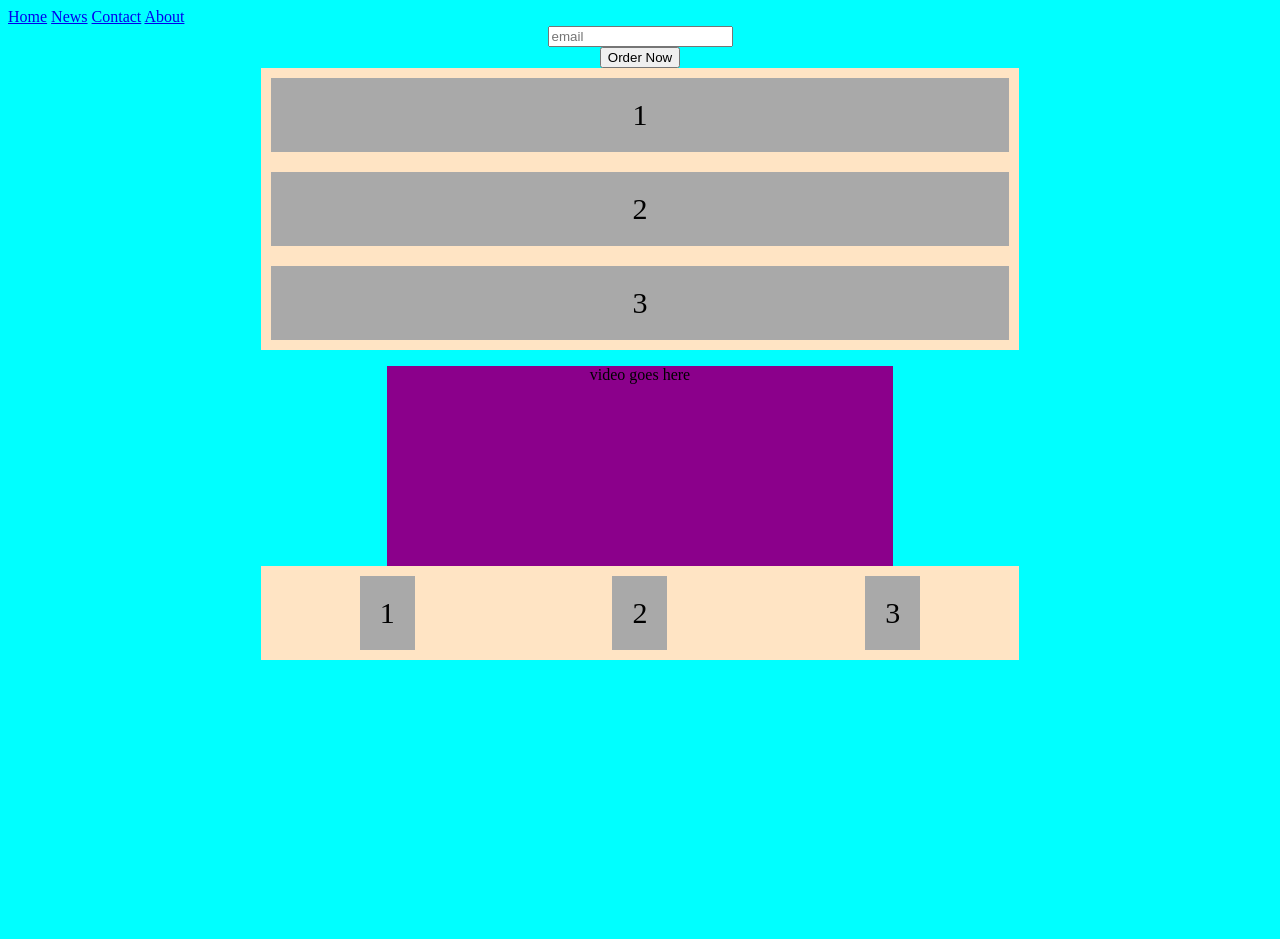
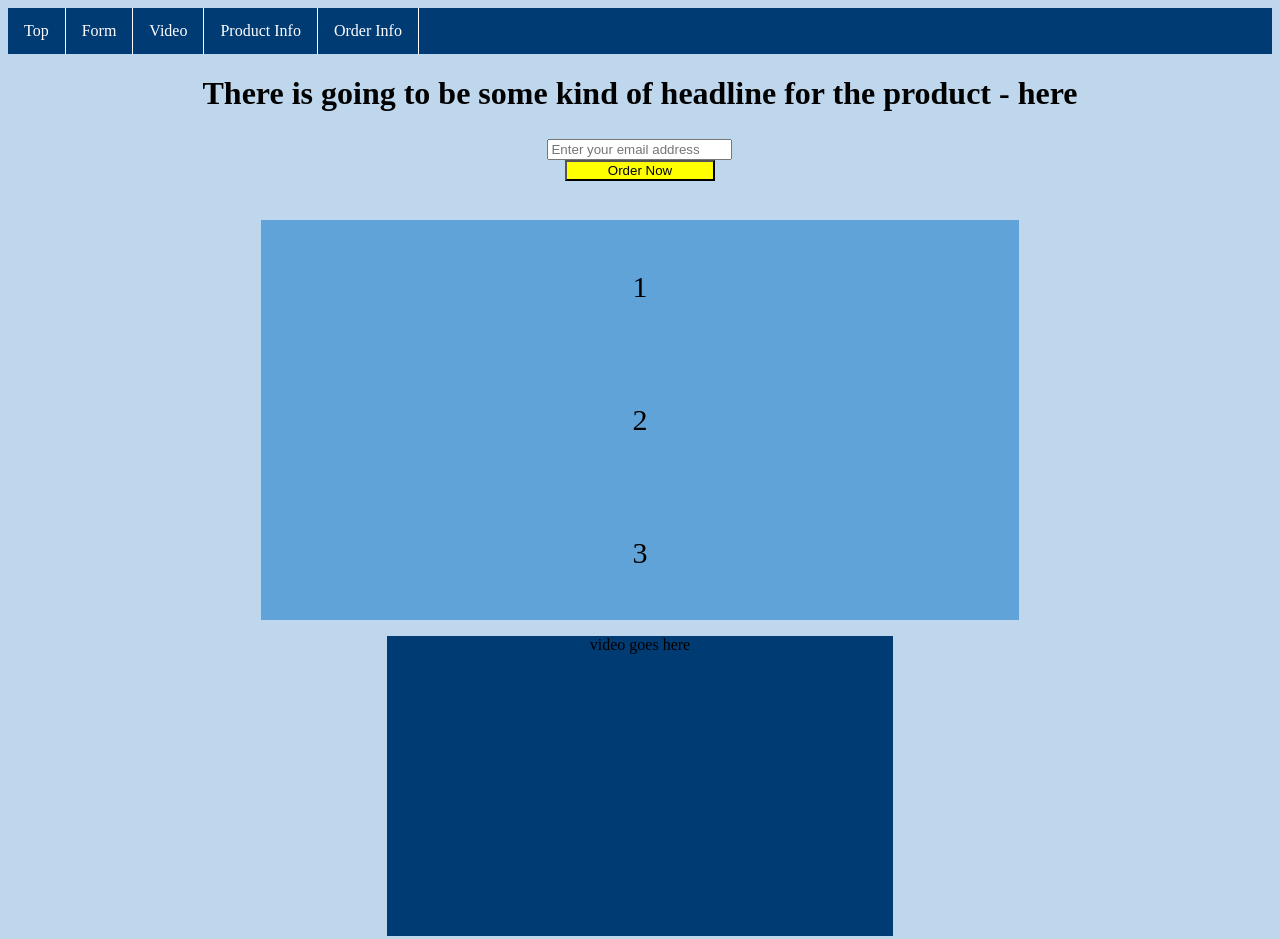
Before and after one commit to grj923/product-landing-page, a plain HTML site: page index.html in a window 1280 px wide. Shown: the top 939 px of the page. Before the commit the page ends 800 px from the top, so only its background shows below. Drawn offline with Linux system fonts and the light colour scheme.

Commit message:
css styling and color scheme complete

```diff
--- a/index.html
+++ b/index.html
@@ -10,40 +10,49 @@
   <body>
     <header id="header-img">
       <nav id="nav-bar">
-        <a class="nav-link" href="#home">Home</a>
-        <a class="nav-link" href="#news">News</a>
-        <a class="nav-link" href="#contact">Contact</a>
-        <a class="nav-link" href="#about">About</a>
+
+        <ul>
+          <li><a class="nav-link" href="#top">Top</a></li>
+          <li><a class="nav-link" href="#form">Form</a></li>
+          <li><a class="nav-link" href="#Video">Video</a></li>
+          <li><a class="nav-link" href="#info-area">Product Info</a></li>
+          <li><a class="nav-link" href="#order-info">Order Info</a></li>
+        </ul>
     </header>
     <div id="top">
+      <h1>There is going to be some kind of headline for the product - here</h1>
       <form id="form">
         <input
          id="email"
          type="email"
-         placeholder="email"
+         placeholder="Enter your email address"
          required
          >
         <br>
        <input id="submit" type="submit" value="Order Now" id="submitbtn"
       </form>
     </div>
+    <br>
+    <br>
     <div class="landing-page">
       <div class="info-area">
         <div>1</div>
         <div>2</div>
         <div>3</div>
       </div>
-
-
       <div id="video">
         <p>video goes here</p>
       </div>
-
+      <br>
+      <br>
     <div class="order-info">
         <div>1</div>
         <div>2</div>
         <div>3</div>
       </div>
     </div>
+    <footer>
+     This where my footer info goes
+    </footer>
   </body>
 </html>
--- a/styles.css
+++ b/styles.css
@@ -1,43 +1,90 @@
 body {
-  background-color: aqua;
+  background-color: #bfd7ed;
 }
 #top {
   text-align: center;
 }
+ul {
+  list-style-type: none;
+  margin: 0;
+  padding: 0;
+  overflow: hidden;
+  background-color: #003b73;
+  margin-bottom: 20px;
+}
+li {
+  float: left;
+  border-right: 1px solid white;
+}
+
+li a {
+  display: block;
+  color: white;
+  text-align: center;
+  padding: 14px 16px;
+  text-decoration: none;
+}
+
+li a:hover {
+  background-color: #bfd7ed;
+}
+
+#form {
+  background-color: #bfd7ed;
+  height: 50px;
+  width: 60%;
+  text-align: center;
+  margin: auto;
+}
+
+#email {
+  margin-top: 5px;
+}
+
+#submit {
+  margin-bottom: 5px;
+  background-color: yellow;
+  width: 150px;
+}
 
 .info-area {
   display: flex;
+  justify-content: space-around;
   flex-direction: column;
-  background-color: bisque;
+  background-color: #60a3d9;
   text-align: center;
   margin: auto;
   width: 60%;
+  height: 400px;
 }
 
 .info-area > div {
-  background-color: darkgray;
   margin: 10px;
   padding: 20px;
   font-size: 30px;
 }
 #video {
   text-align: center;
-  background-color: darkmagenta;
+  background-color: #003b73;
   margin: auto;
   width: 40%;
-  height: 200px;
+  height: 300px;
 }
+
 .order-info {
   display: flex;
-  background-color: bisque;
+  background-color: #60a3d9;
   justify-content: space-around;
   text-align: center;
   margin: auto;
   width: 60%;
+  height: 500px;
 }
 .order-info > div {
-  background-color: darkgray;
   margin: 10px;
   padding: 20px;
   font-size: 30px;
 }
+footer {
+  color: #003b73;
+}
```
Lines whose indentation alone changed are shown as unchanged.
